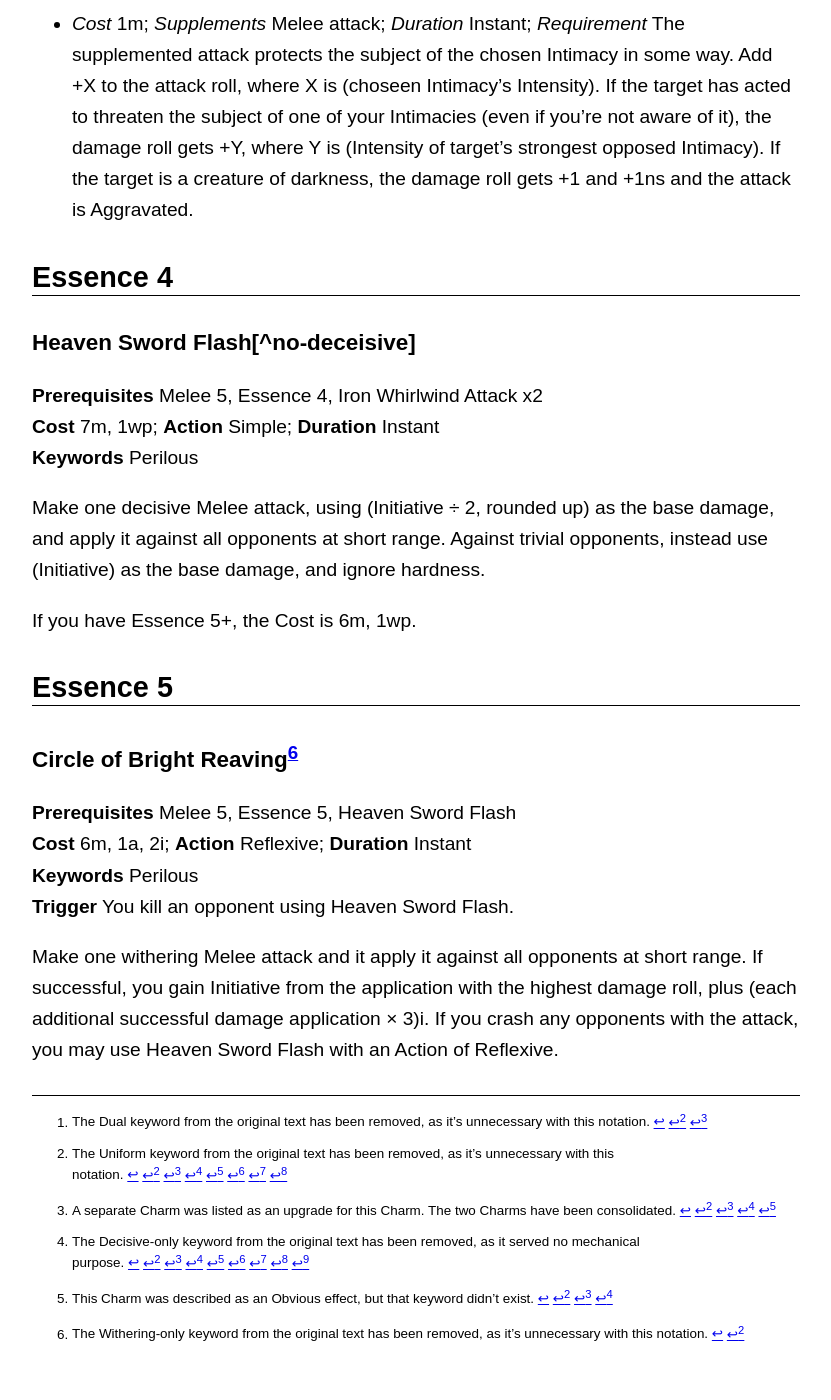
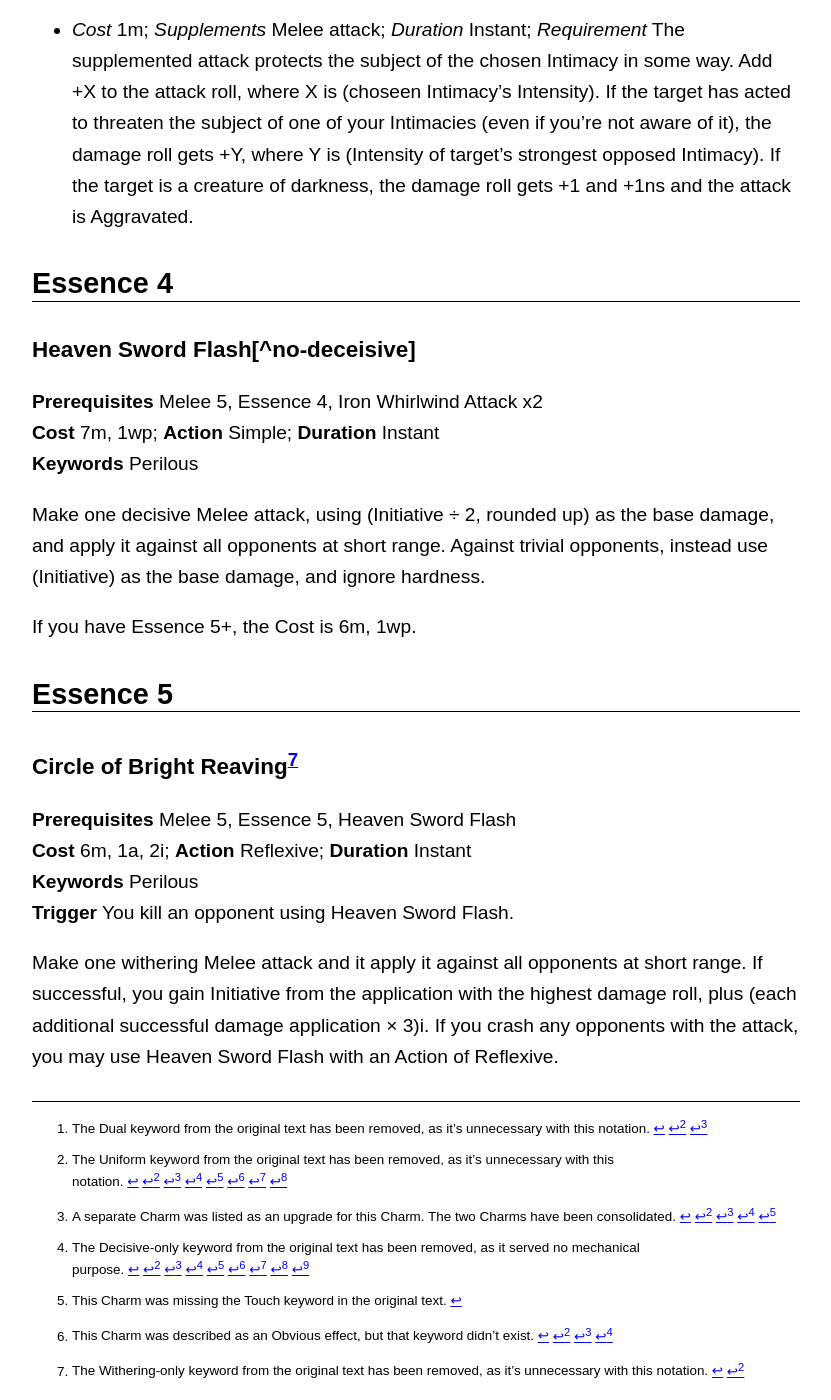
Before and after one commit to lost-egg/lost-egg.github.io, a Jekyll site: the page built from charms/melee.md, in a window 1280 px wide and 1400 px high, scrolled down 15475 px. Shown: the whole window, without its empty margins (224-1055 px from the left). Built offline with Jekyll 4.4.1, drawn with Linux system fonts in a browser that asks for light colours; before the commit the page ends 16837 px from its top, so only the background shows below that; some of the changed text lies outside the part shown.

Commit message:
fix(solar/melee): add missing Touch keyword footnote

```diff
--- a/charms/melee.md
+++ b/charms/melee.md
@@ -8,6 +8,8 @@ title: Melee Charms
 [^consolidated-upgrade]: A separate Charm was listed as an upgrade for this Charm. The two Charms have been consolidated.
 
 [^needs-obvious]: This Charm was described as an Obvious effect, but that keyword didn't exist.
+
+[^needs-touch]: This Charm was missing the Touch keyword in the original text.
 
 [^no-uniform]: The Uniform keyword from the original text has been removed, as it's unnecessary with this notation.
 
```
